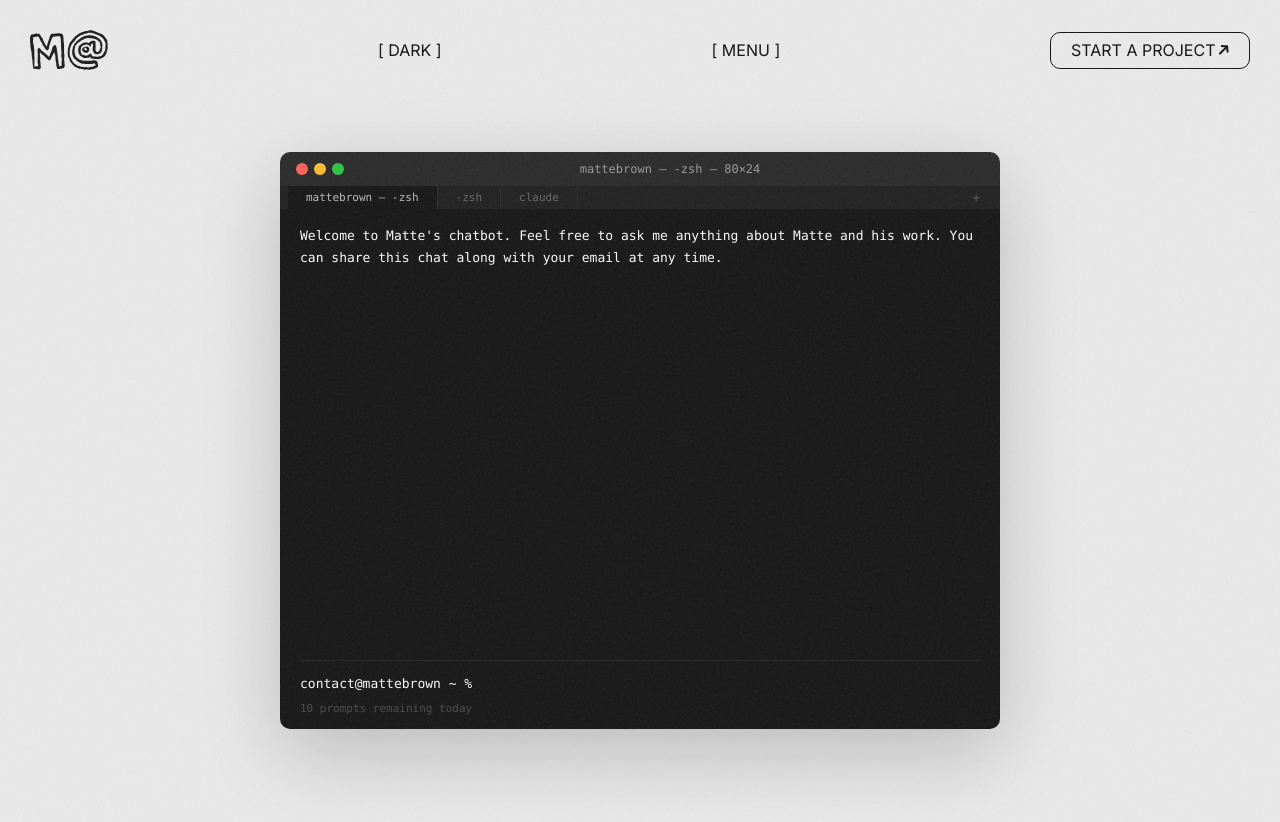
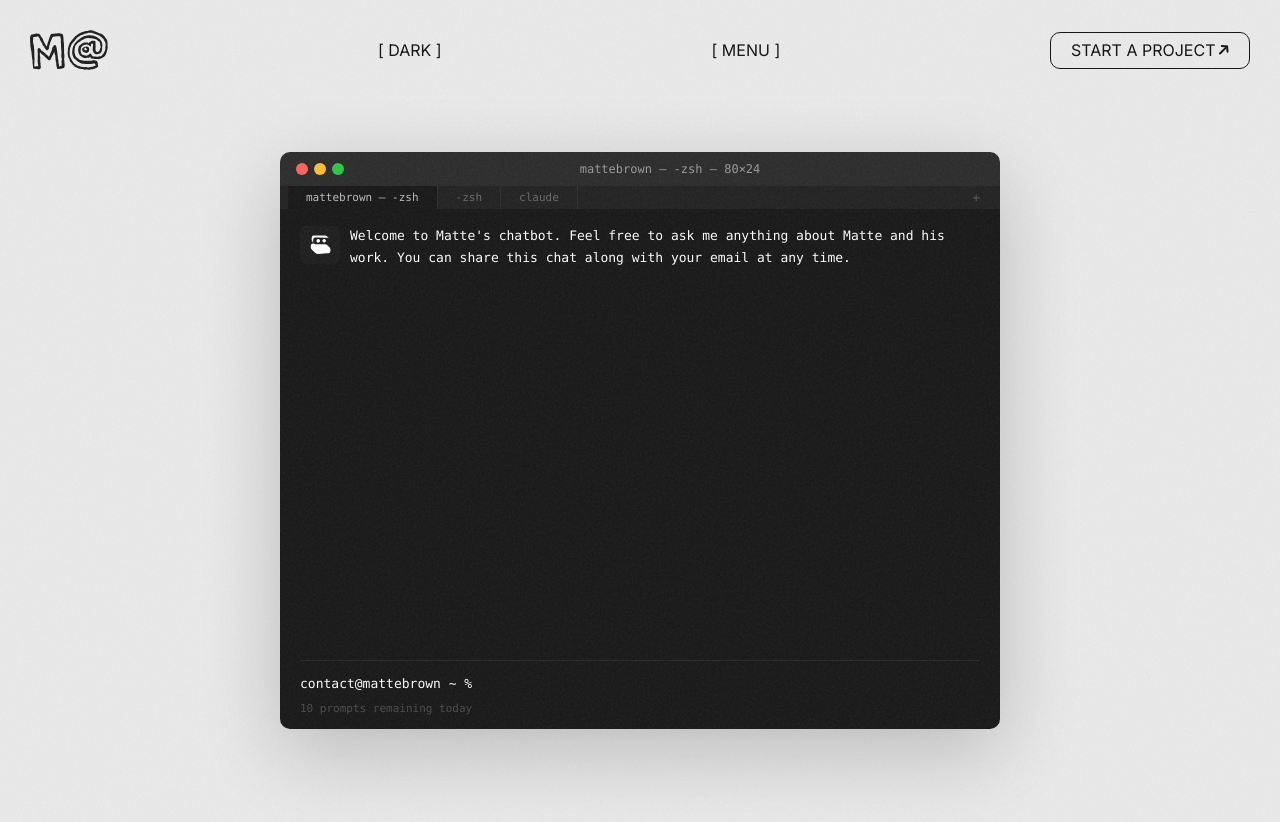
Before and after one commit to im-mattbrown/mattebrownDesign, a Next.js app: page /contact in a window 1280 px wide. Shown: the top 822 px of the page. Built offline with nearby package versions, Linux system fonts and the light colour scheme.

Commit message:
hide playground page and then make some changes to the contact page

```diff
--- a/components/Nav.js
+++ b/components/Nav.js
@@ -10,8 +10,7 @@ const ARROW = '/images/arrowUpRight.svg'
 const ALL_LINKS = [
   { label: 'ABOUT',      href: '/about',      shape: '/images/shape1.svg', hoverImg: '/images/matttrain.jpg' },
   { label: 'WORK',       href: '/work',        shape: '/images/shape2.svg', hoverImg: '/images/works.jpg' },
-  { label: 'CONTACT',    href: '/contact',     shape: '/images/shape1.svg', hoverImg: null },
-  { label: 'PLAYGROUND', href: '/playground',  shape: '/images/shape2.svg', hoverImg: null },
+  { label: 'CONTACT',    href: '/contact',     shape: '/images/shape1.svg', hoverImg: '/images/logos/chatBotMS.svg' },
 ]
 
 const HOME_LINK = { label: 'HOME', href: '/', shape: '/images/shape1.svg', hoverImg: null }
--- a/pages/about.js
+++ b/pages/about.js
@@ -325,10 +325,9 @@ export default function About({ dark }) {
           </div>
           <nav data-anim="fade-r" className={s.footerNav}>
             <p className={s.footerNavLabel}>[pages]</p>
-            <a href="/home">home</a>
+            <a href="/">home</a>
             <a href="/work">Work</a>
             <a href="/contact">contact</a>
-            <a href="/playground">Playground</a>
           </nav>
         </div>
       </footer>
--- a/pages/contact.js
+++ b/pages/contact.js
@@ -174,8 +174,9 @@ export default function Contact() {
                       <span className={s.text}>{msg.content}</span>
                     </div>
                   ) : (
-                    <div key={i} className={s.assistantLine}>
-                      {msg.content}
+                    <div key={i} className={`${s.assistantLine} ${i === 0 ? s.assistantFirst : ''}`}>
+                      {i === 0 && <img src="/images/logos/chatBotMS.svg" alt="" className={s.botAvatar} />}
+                      <span className={s.assistantText}>{msg.content}</span>
                     </div>
                   )
                 ))}
--- a/pages/index.js
+++ b/pages/index.js
@@ -667,7 +667,6 @@ export default function Home({ dark }) {
             <a href="/about">about</a>
             <a href="/work">Work</a>
             <a href="/contact">contact</a>
-            <a href="/playground">Playground</a>
           </nav>
         </div>
       </footer>
--- a/styles/Contact.module.css
+++ b/styles/Contact.module.css
@@ -113,6 +113,25 @@
 .messages::-webkit-scrollbar       { width: 4px; }
 .messages::-webkit-scrollbar-track { background: transparent; }
 .messages::-webkit-scrollbar-thumb { background: #333; border-radius: 2px; }
+
+/* Chatbot avatar shown inline with the first response, like a chat icon */
+.assistantFirst {
+  display: flex;
+  align-items: flex-start;
+  gap: 10px;
+}
+
+.botAvatar {
+  width: 40px;
+  height: 40px;
+  border-radius: 8px;
+  display: block;
+  flex-shrink: 0;
+}
+
+.assistantText {
+  flex: 1;
+}
 
 /* User message: prompt prefix + their text */
 .userLine {
```
Also changed, not shown: public/images/logos/chatBotMS.svg (added).
